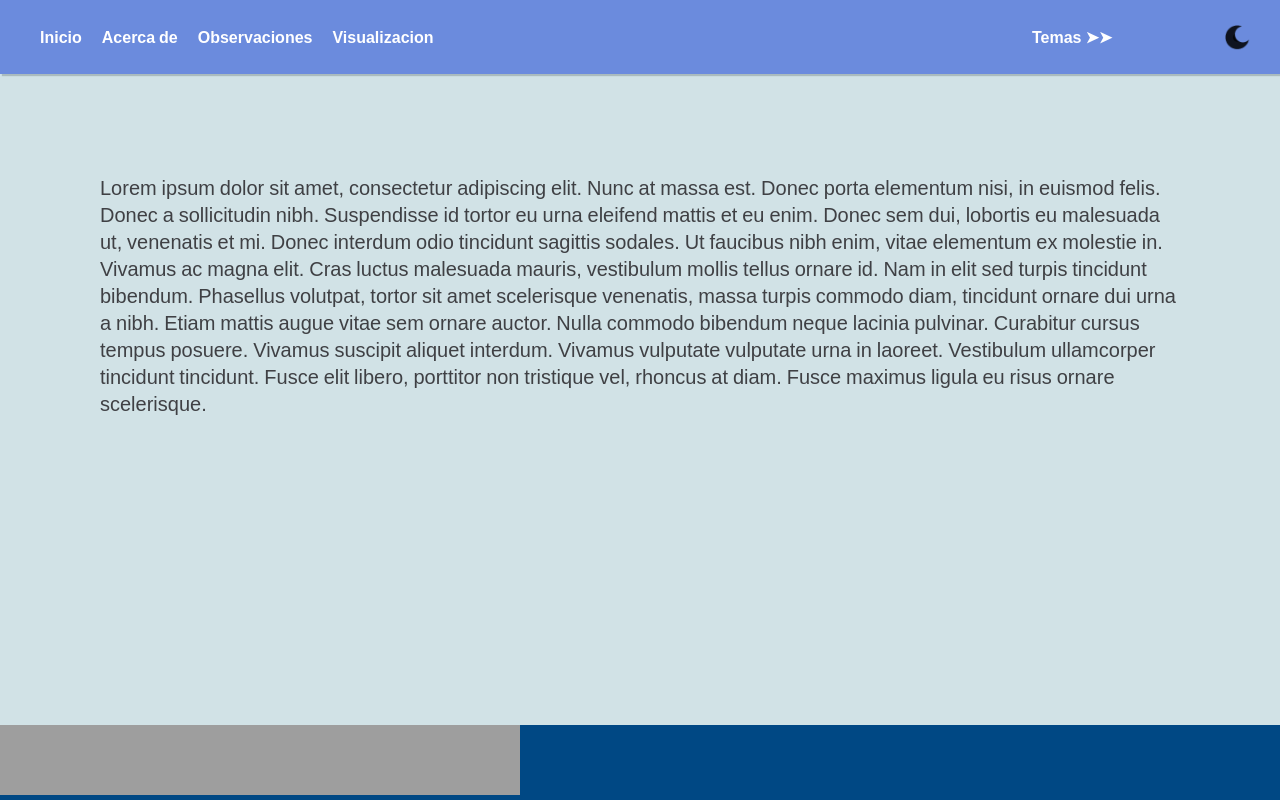
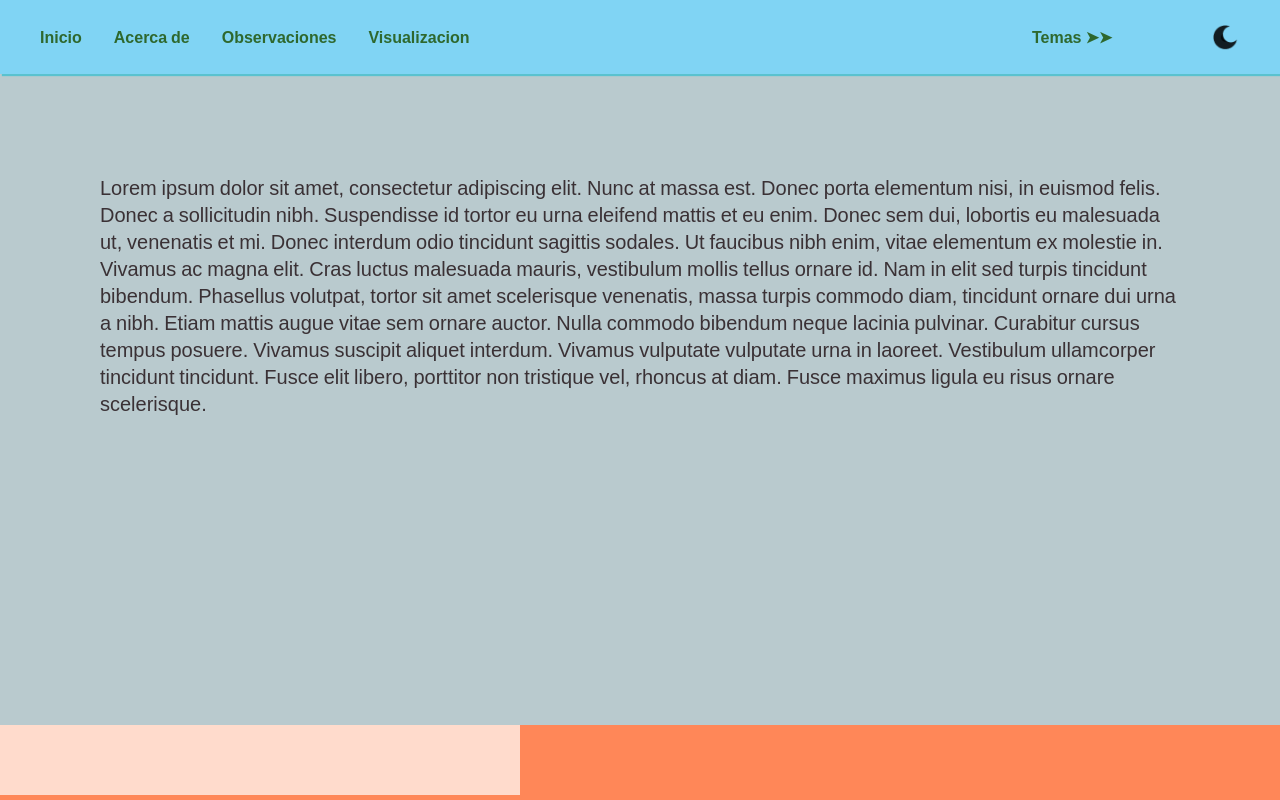
Before and after one commit to Juanecos/Pagina, a Django app: page / in a window 1280 px wide. Run offline with Django 4.2, Linux system fonts and the light colour scheme; grey boxes are pictures that could not be loaded.

Commit message:
cambios graficos al reloj inm

```diff
--- a/App1/templates/base.html
+++ b/App1/templates/base.html
@@ -49,7 +49,7 @@
       </div>
     </main>
     <footer>
-      <iframe id="elframe" src="https://horalegalnueva.inm.gov.co/inm/" style="overflow: hidden;"></iframe>
+     <iframe id="elframe" src="https://horalegalnueva.inm.gov.co/inm/" style="overflow: hidden;"></iframe>
     </footer>
     <!-- JavaScript Libraries -->
 
--- a/App1/views.py
+++ b/App1/views.py
@@ -1,5 +1,7 @@
+
+'''difinir vistas'''
 from django.shortcuts import render
-from django.http import HttpResponse
+# from django.http import HttpResponse
 # Create your views here.
 
 def home(request):
@@ -17,4 +19,5 @@ def view(request):
     return render(request, 'paginas/view.html')
 
 def hora(request):
+
     return render(request, 'paginas/hora.html')
--- a/static/misestilos.css
+++ b/static/misestilos.css
@@ -2,26 +2,28 @@
 
 [data-theme="light"]{
 
-    --primary: #4f74dbc7;
-    --border: #a7b8bbea;
+    --primary:#80d4f4;
+    --border: #5ac2cf;
     --borderstyle: ridge;
-    --background: #cde0e4ea;
-    --text:#3f4044;
-    --textinverted:#ffffff;
+    --background: #b3c6caea;
+    --text:#3a3135;
+    --textinverted:#2e682e;
     --boundingbox: #99b3ee;
     --bselected: #8e95ffea;
     --botimg:url('luna.png');
-
+    --degfilter: invert()
+        hue-rotate(150deg)
+        contrast(1);
 }
 
 [data-theme="dark" ]{
 
-    --primary: #004884;
-    --border:#121314;
+    --primary:#fc843e;
+    --border:#080808;
     --borderstyle: ridge;
     --background: #212225;
-    --text:#ffffff;
-    --textinverted:#9ddbff;
+    --text:#e9dada;
+    --textinverted:#3b07079d;
     --boundingbox: #161616;
     --bselected:#3c3f47;
     --botimg:url('sol.png');
@@ -43,17 +45,27 @@ body{
     background: var(--background);
     margin: 0;
     min-height: 100%;
-    margin-bottom: -50px;
-    /* margin: 60px; */
+
     transition: .5s ease all;
 }
 
 main {
 
     font-size: 20px;
+    justify-content: space-between;
+
+    /* margin-top: 5rem;
+    margin-inline: 8rem;
+    padding-bottom: 5rem;
+    margin-inline-end: -100px;
+    position: relative; */
     padding-inline: 100px;
     padding-block-start: 40px;
     padding-top: 100px;
+    margin-bottom: 10rem;
+
+
+
 }
 
 header {
@@ -63,16 +75,20 @@ header {
     padding: 0;
     padding-top: 10px;
     padding-bottom: 10px;
-    /* margin-inline: 50px;
-    border-radius: 5px; */
+
     /* border-bottom-style:var(--borderstyle); */
     box-shadow: 2px 2px 1px var(--border);
     text-align: flex;
-}
+
+
+
+
+ }
 
 nav {
     display: flex;
     justify-content: space-between;
+
 }
 
 nav ul {
@@ -92,7 +108,7 @@ nav u2 {
 }
 
 nav li{
-    margin-right: 20px;
+    margin-right: 2rem;
     display: flex;
     justify-content: space-between;
 }
@@ -114,18 +130,17 @@ nav a:hover {
 
 button{
     background-color: var(--primary);
-    padding: 10px;
+    padding: 1rem;
     border: none;
+    border-radius: 5px;
     color: var(--text);
-    margin-top: 20px;
-    border-radius: 5px;
+    align-content: end;
+
 }
 
 button:hover{
     background-color: var(--text);
     color: var(--background);
-    padding: 10px;
-    border: var(--primary);
     cursor: pointer;
     font-weight: bold;
 
@@ -168,21 +183,22 @@ button:hover{
 .col-2:hover{
     transition: all .5s ease;
     background-color: var(--bselected);
+
     box-shadow: 3px 3px 3px var(--border);
+
+
 }
 
 .row-2{
+    text-align: center;
+    position: relative;
     display: flex;
 }
 
-#position{
 
-    position: sticky;
-
-}
-.hora{
-    width: 300px;
-    height: 300px;
+.container-max{
+    padding-inline: 8rem;
+    justify-content: space-between;
 }
 
 footer{
@@ -192,8 +208,11 @@ footer{
     bottom: 0;
     width: 100%;
     height: fit-content;
-    background-color: #004884;
+    background-color:#ff8758;
     margin-top: auto;
+
+
+
 
 
 }
@@ -203,8 +222,15 @@ iframe{
     width: 520px;
     background: #004884 0% 0% no-repeat padding-box;
     padding: 0;
-    margin: 0 auto;
+    margin: 0;
     overflow: hidden;
-    opacity: 1;
+
+    filter: hue-rotate(160deg)
+        brightness(2);
+        opacity: 0.7;
+
+    transition: .5s ease all;
+
+
 
 }
```
